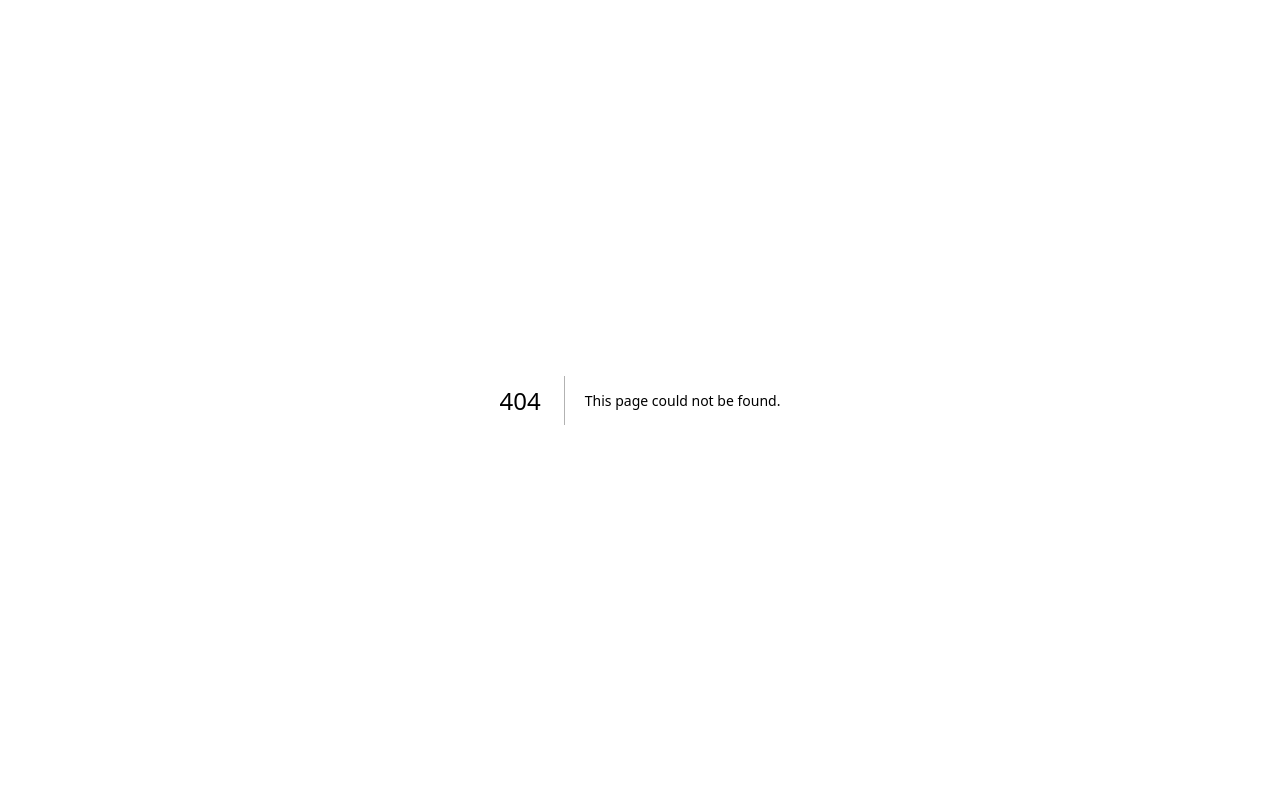
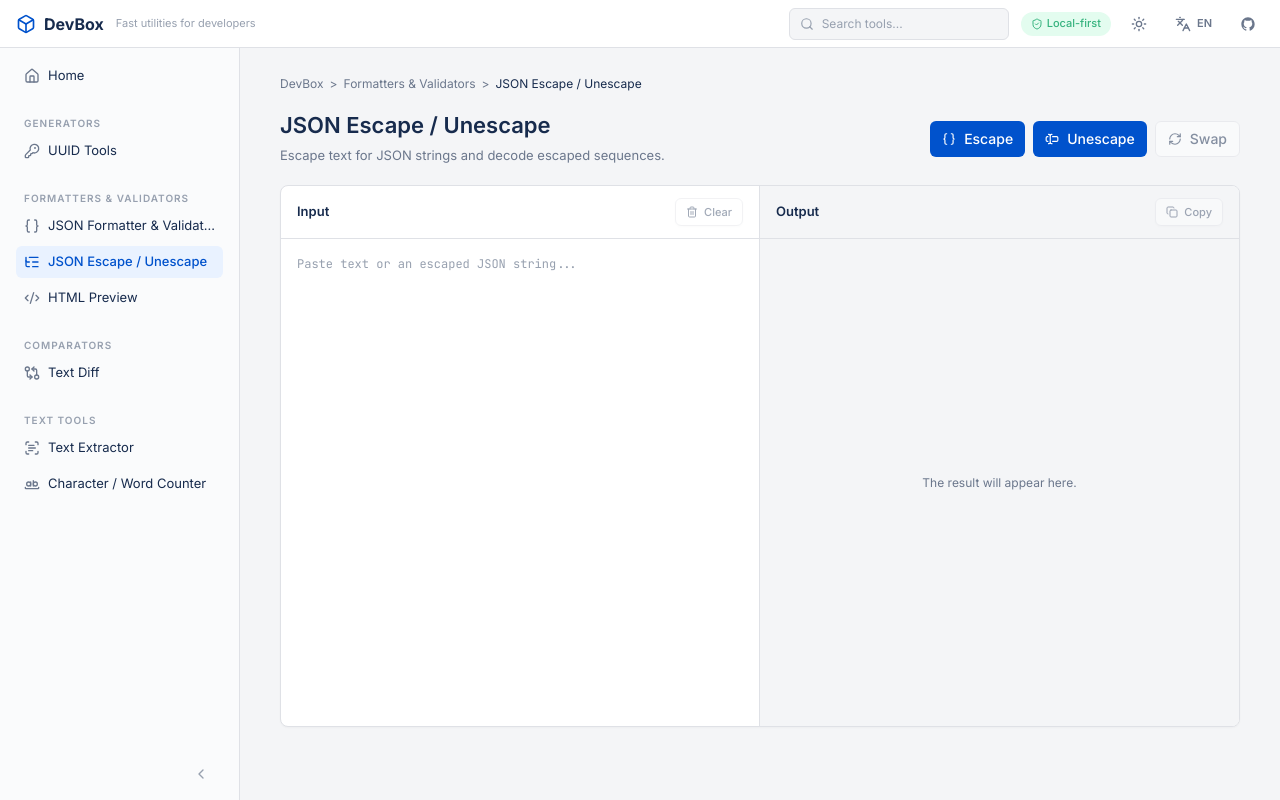
Before and after one commit to YasudaYutaka/devbox, a Next.js app: page /json-escape in a window 1280 px wide. Before the commit this address had no page. Built offline with nearby package versions, Linux system fonts and the light colour scheme.

Commit message:
feat: add json escape and unescape

```diff
--- /dev/null
+++ b/app/json-escape/page.tsx
@@ -0,0 +1,5 @@
+import { JsonEscapePage } from "../ui/json-escape-view";
+
+export default function Page() {
+  return <JsonEscapePage />;
+}
--- a/app/ui/devbox-data.ts
+++ b/app/ui/devbox-data.ts
@@ -4,6 +4,7 @@
   CodeXml,
   GitCompareArrows,
   KeyRound,
+  ListTree,
   ScanText,
   WholeWord,
 } from "lucide-react";
@@ -12,6 +13,7 @@
   | "dashboard"
   | "uuid-tools"
   | "json-formatter"
+  | "json-escape"
   | "html-preview"
   | "text-diff"
   | "text-extractor"
@@ -49,6 +51,15 @@
     icon: Braces,
     subtype: "Formatter & Validator",
     description: "Format, minify, and validate JSON.",
+  },
+  {
+    slug: "json-escape",
+    href: "/json-escape",
+    title: "JSON Escape / Unescape",
+    section: "FORMATTERS & VALIDATORS",
+    icon: ListTree,
+    subtype: "Encoder",
+    description: "Escape and unescape JSON string values.",
   },
   {
     slug: "html-preview",
@@ -99,6 +110,7 @@
   dashboard: "Dashboard",
   "uuid-tools": "UUID Tools",
   "json-formatter": "JSON Formatter & Validator",
+  "json-escape": "JSON Escape / Unescape",
   "html-preview": "HTML Preview",
   "text-diff": "Text Diff",
   "text-extractor": "Text Extractor",
--- /dev/null
+++ b/app/ui/json-escape-view.tsx
@@ -0,0 +1,253 @@
+"use client";
+
+import { useState } from "react";
+import { Braces, Copy, RefreshCw, TextCursorInput, Trash2 } from "lucide-react";
+import { Breadcrumbs, Button, Card, PageTitle } from "./primitives";
+import { DevBoxShell } from "./shell";
+import { useLanguage } from "./language";
+import { getLabels } from "./translations";
+
+function escapeJsonString(input: string): string {
+  return JSON.stringify(input).slice(1, -1);
+}
+
+function unescapeJsonString(input: string): { ok: true; result: string } | { ok: false; error: string } {
+  try {
+    return { ok: true, result: JSON.parse(`"${input}"`) };
+  } catch (e) {
+    return { ok: false, error: (e as Error).message };
+  }
+}
+
+export function JsonEscapePage() {
+  const { locale } = useLanguage();
+  const labels = getLabels(locale);
+  const pageText = locale === "pt"
+    ? {
+        section: "Formatadores e Validadores",
+        title: "Escape / Unescape de JSON",
+        subtitle: "Escape texto para strings JSON e decodifique sequências escapadas.",
+        escape: "Escape",
+        unescape: "Unescape",
+        input: "Entrada",
+        output: "Saída",
+        inputPlaceholder: "Cole texto ou uma string JSON escapada...",
+        swap: "Trocar",
+        empty: "O resultado aparecerá aqui.",
+      }
+    : {
+        section: "Formatters & Validators",
+        title: "JSON Escape / Unescape",
+        subtitle: "Escape text for JSON strings and decode escaped sequences.",
+        escape: "Escape",
+        unescape: "Unescape",
+        input: "Input",
+        output: "Output",
+        inputPlaceholder: "Paste text or an escaped JSON string...",
+        swap: "Swap",
+        empty: "The result will appear here.",
+      };
+
+  const [input, setInput] = useState("");
+  const [output, setOutput] = useState("");
+  const [error, setError] = useState("");
+  const [notice, setNotice] = useState("");
+
+  function handleInputChange(v: string) {
+    setInput(v);
+    setOutput("");
+    setError("");
+  }
+
+  function handleEscape() {
+    setOutput(escapeJsonString(input));
+    setError("");
+  }
+
+  function handleUnescape() {
+    const r = unescapeJsonString(input);
+    if (r.ok) {
+      setOutput(r.result);
+      setError("");
+    } else {
+      setOutput("");
+      setError(r.error);
+    }
+  }
+
+  function handleSwap() {
+    setInput(output);
+    setOutput("");
+    setError("");
+  }
+
+  function handleClear() {
+    setInput("");
+    setOutput("");
+    setError("");
+  }
+
+  async function handleCopy() {
+    if (!output) return;
+    await navigator.clipboard.writeText(output);
+    setNotice(labels.common.copied);
+    setTimeout(() => setNotice(""), 1600);
+  }
+
+  return (
+    <DevBoxShell active="json-escape">
+      <Breadcrumbs items={[{ label: "DevBox", href: "/" }, { label: pageText.section }, { label: pageText.title }]} />
+      <PageTitle
+        title={pageText.title}
+        subtitle={pageText.subtitle}
+        action={
+          <div className="flex flex-wrap items-center gap-2">
+            <Button onClick={handleEscape}>
+              <Braces aria-hidden className="size-3.5" strokeWidth={2} />
+              {pageText.escape}
+            </Button>
+            <Button onClick={handleUnescape}>
+              <TextCursorInput aria-hidden className="size-3.5" strokeWidth={2} />
+              {pageText.unescape}
+            </Button>
+            <Button disabled={!output} variant="outline" onClick={handleSwap}>
+              <RefreshCw aria-hidden className="size-3.5" strokeWidth={2} />
+              {pageText.swap}
+            </Button>
+          </div>
+        }
+      />
+
+      <Card>
+        <div className="grid min-h-[540px] gap-0 lg:grid-cols-2">
+          <TextPanel
+            clearLabel={labels.common.clear}
+            label={pageText.input}
+            placeholder={pageText.inputPlaceholder}
+            value={input}
+            onChange={handleInputChange}
+            onClear={handleClear}
+          />
+          <ResultPanel
+            copyLabel={labels.common.copy}
+            emptyLabel={pageText.empty}
+            notice={notice}
+            title={pageText.output}
+            value={output}
+            onCopy={handleCopy}
+          />
+        </div>
+      </Card>
+
+      {error && <p className="text-[12px] font-mono text-[var(--error)]">{error}</p>}
+    </DevBoxShell>
+  );
+}
+
+function TextPanel({
+  clearLabel,
+  label,
+  placeholder,
+  value,
+  onChange,
+  onClear,
+}: {
+  clearLabel: string;
+  label: string;
+  placeholder: string;
+  value: string;
+  onChange: (v: string) => void;
+  onClear: () => void;
+}) {
+  return (
+    <section className="flex min-h-[420px] min-w-0 flex-col border-b border-[var(--border)] lg:border-b-0 lg:border-r">
+      <PanelHeader
+        aside={
+          <button
+            className="inline-flex h-7 items-center justify-center gap-1.5 rounded-md border border-[var(--border)] bg-[var(--bg-surface)] px-2.5 text-[11px] font-medium text-[var(--text-primary)] shadow-[0_1px_3.5px_rgba(0,0,0,0.05)] transition-colors hover:bg-[var(--bg-hover)] disabled:cursor-not-allowed disabled:opacity-40"
+            disabled={!value}
+            type="button"
+            onClick={onClear}
+          >
+            <Trash2 aria-hidden className="size-3" strokeWidth={2} />
+            {clearLabel}
+          </button>
+        }
+        title={label}
+      />
+      <textarea
+        className="min-h-0 flex-1 resize-none bg-transparent p-4 font-mono text-xs leading-[1.6] text-[var(--text-primary)] outline-none placeholder:text-[var(--text-muted)]"
+        placeholder={placeholder}
+        spellCheck={false}
+        value={value}
+        onChange={(e) => onChange(e.target.value)}
+      />
+    </section>
+  );
+}
+
+function ResultPanel({
+  title,
+  emptyLabel,
+  copyLabel,
+  value,
+  notice,
+  onCopy,
+}: {
+  title: string;
+  emptyLabel: string;
+  copyLabel: string;
+  value: string;
+  notice: string;
+  onCopy: () => void;
+}) {
+  return (
+    <section className="flex min-h-[420px] min-w-0 flex-col bg-[var(--bg-page)]">
+      <PanelHeader
+        aside={
+          <div className="flex items-center gap-2">
+            {notice && <span className="text-[11px] text-[var(--success)]">{notice}</span>}
+            <button
+              className="inline-flex h-7 items-center justify-center gap-1.5 rounded-md border border-[var(--border)] bg-[var(--bg-surface)] px-2.5 text-[11px] font-medium text-[var(--text-primary)] shadow-[0_1px_3.5px_rgba(0,0,0,0.05)] transition-colors hover:bg-[var(--bg-hover)] disabled:cursor-not-allowed disabled:opacity-40"
+              disabled={!value}
+              type="button"
+              onClick={onCopy}
+            >
+              <Copy aria-hidden className="size-3" strokeWidth={2} />
+              {copyLabel}
+            </button>
+          </div>
+        }
+        title={title}
+      />
+      <div className="flex min-h-0 flex-1 flex-col">
+        {value
+          ? (
+            <pre className="min-h-0 flex-1 overflow-auto whitespace-pre-wrap p-4 font-mono text-xs leading-[1.6] text-[var(--text-primary)]">
+              {value}
+            </pre>
+          )
+          : (
+            <div className="flex flex-1 items-center justify-center p-6 text-center text-xs text-[var(--text-secondary)]">
+              {emptyLabel}
+            </div>
+          )}
+      </div>
+    </section>
+  );
+}
+
+function PanelHeader({
+  title,
+  aside,
+}: {
+  title: string;
+  aside?: React.ReactNode;
+}) {
+  return (
+    <div className="flex min-h-12 items-center justify-between gap-3 border-b border-[var(--border)] px-4 py-3">
+      <h2 className="text-[13px] font-semibold text-[var(--text-primary)]">{title}</h2>
+      {aside}
+    </div>
+  );
+}
--- a/app/ui/translations.ts
+++ b/app/ui/translations.ts
@@ -42,6 +42,11 @@
         title: "JSON Formatter & Validator",
         subtype: "Formatter & Validator",
         description: "Format, minify, and validate JSON.",
+      },
+      "json-escape": {
+        title: "JSON Escape / Unescape",
+        subtype: "Encoder",
+        description: "Escape and unescape JSON string values.",
       },
       "html-preview": {
         title: "HTML Preview",
@@ -106,6 +111,11 @@
         subtype: "Formatador e Validador",
         description: "Formate, minifique e valide JSON.",
       },
+      "json-escape": {
+        title: "Escape / Unescape de JSON",
+        subtype: "Codificador",
+        description: "Escape e reverta strings JSON.",
+      },
       "html-preview": {
         title: "Prévia de HTML",
         subtype: "Prévia",
```
Also changed, not shown: 1 other file (tests, documents, lock files or other folders).
